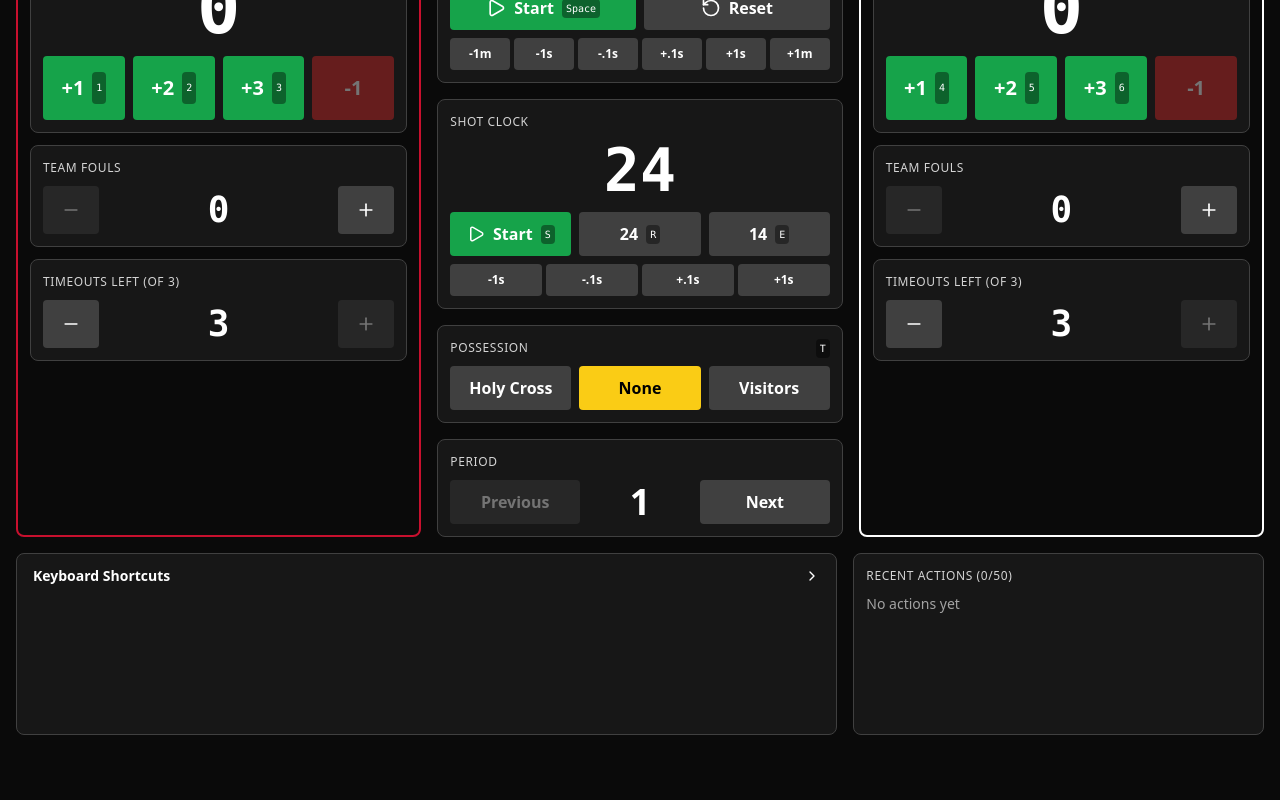
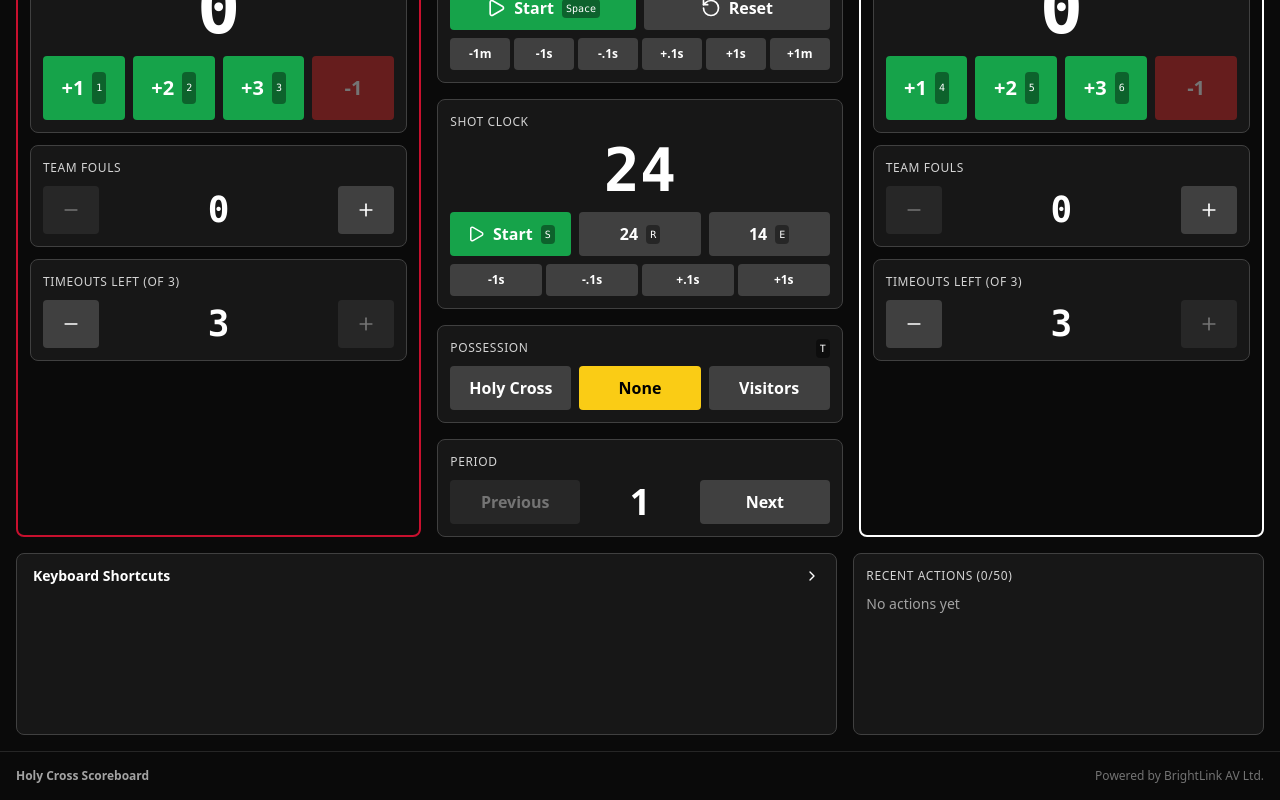
Before and after one commit to jamesabr11/Brightlink-Scoreboard-Application, a React (Vite) app: page / in a window 1280 px wide. Shown: the part 739-1539 px from the top of the page. Before the commit the page ends 1490 px from the top, so only its background shows below. Built offline with nearby package versions, Linux system fonts and the light colour scheme.

Commit message:
feat(layout): add a footer to the operator pages
Holy Cross Scoreboard, powered by BrightLink AV Ltd. It sits at the natural bottom of the page (not sticky) and is not shown on /display.

```diff
--- a/src/components/basketball/OperatorLayout.tsx
+++ b/src/components/basketball/OperatorLayout.tsx
@@ -29,7 +29,7 @@ export const OperatorLayout: React.FC = () => {
   useSounds();
 
   return (
-    <div className="min-h-screen bg-neutral-950 text-white">
+    <div className="flex min-h-screen flex-col bg-neutral-950 text-white">
       <header className="border-b border-neutral-800 bg-neutral-950/95 backdrop-blur-sm sticky top-0 z-10 px-4 py-3 print:hidden">
         <div className="max-w-[1600px] mx-auto flex flex-wrap items-center gap-x-6 gap-y-3">
           <h1 className="flex items-center gap-2.5 text-xl font-bold whitespace-nowrap">
@@ -56,11 +56,17 @@ export const OperatorLayout: React.FC = () => {
           </button>
         </div>
       </header>
-      <main className="px-4 py-4">
+      <main className="flex-1 px-4 py-4">
         <div className="max-w-[1600px] mx-auto">
           <Outlet />
         </div>
       </main>
+      <footer className="border-t border-neutral-800 px-4 py-4 text-xs text-neutral-500 print:hidden">
+        <div className="max-w-[1600px] mx-auto flex flex-wrap items-center justify-between gap-x-4 gap-y-1">
+          <span className="font-semibold text-neutral-400">Holy Cross Scoreboard</span>
+          <span>Powered by BrightLink AV Ltd.</span>
+        </div>
+      </footer>
       <FeedbackHost />
     </div>
   );
```
